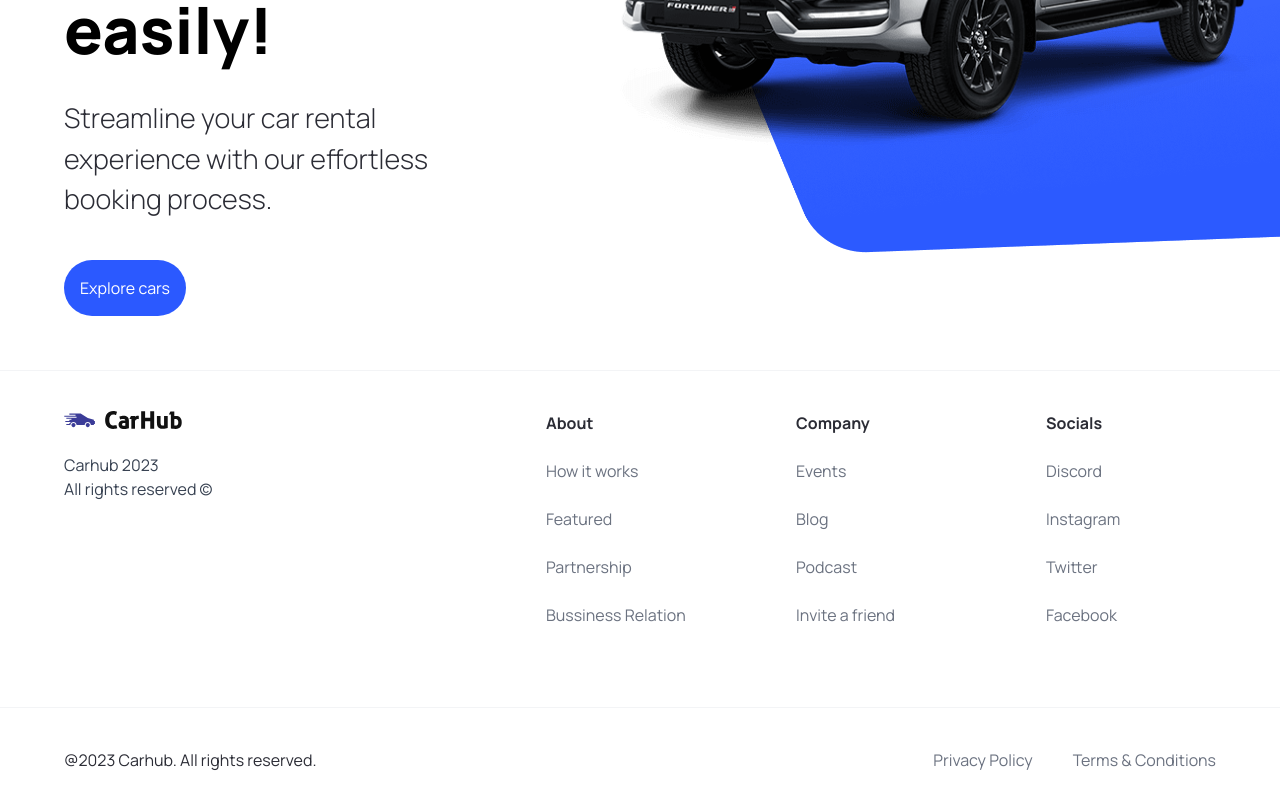
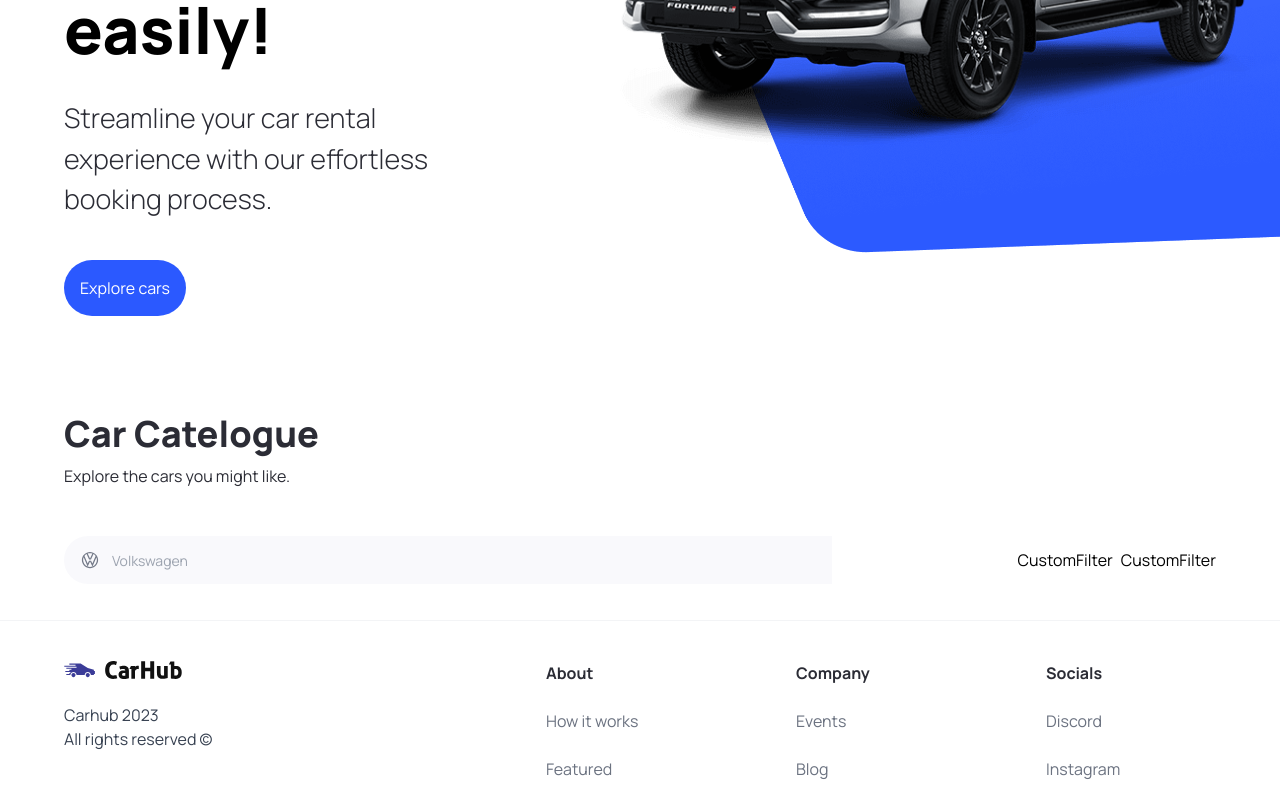
Before and after one commit to K-Aayush/car_showcase-NextJS, a Next.js app: page / in a window 1280 px wide. Shown: the part 450-1247 px from the top of the page. Built offline with nearby package versions, Linux system fonts and the light colour scheme.

Commit message:
Search manufacturer

```diff
--- a/app/page.tsx
+++ b/app/page.tsx
@@ -1,10 +1,25 @@
-import { Hero } from '@/components'
+import { Hero, CustomFilter, SearchBar } from '@/components'
 import Image from 'next/image'
 
 export default function Home() {
   return (
     <main className="overflow-hidden">
       <Hero />
+
+      <div className="mt-12 padding-x padding-y max-width" id="discover">
+        <div className="home_text-container">
+          <h1 className="text-4xl font-extrabold">Car Catelogue</h1>
+          <p>Explore the cars you might like.</p>
+        </div>
+
+        <div className="home_filters">
+            <SearchBar />
+          <div className="home_filter-container">
+            <CustomFilter title="fuel" />
+            <CustomFilter title="Year" />
+          </div>
+        </div>
+      </div>
     </main>
   )
 }
--- /dev/null
+++ b/components/customFilter.tsx
@@ -0,0 +1,9 @@
+import React from 'react'
+
+const CustomFilter = () => {
+  return (
+    <div>CustomFilter</div>
+  )
+}
+
+export default CustomFilter
--- /dev/null
+++ b/components/searchBar.tsx
@@ -0,0 +1,27 @@
+"use client"
+
+import React from 'react'
+
+import { useState } from 'react'
+import { SearchManufacturer } from './'
+
+const SearchBar = () => {
+    const [manufacturer, setManufacturer] = useState('');
+
+    const handleSearch = () => {
+
+    }
+
+  return (
+    <form className="searchbar" onSubmit={handleSearch} action="">
+        <div className="searchbar_item">
+            <SearchManufacturer
+                manufacturer = {manufacturer}
+                setManufacturer = {setManufacturer}
+            />
+        </div>
+    </form>
+  )
+}
+
+export default SearchBar
--- /dev/null
+++ b/components/searchManufacturer.tsx
@@ -0,0 +1,84 @@
+"use client"
+
+import { manufacturers } from '@/constants'
+import { useState, Fragment } from 'react'
+import { SearchManufacturerProps } from '@/types'
+import { Combobox, Transition } from "@headlessui/react"
+import Image from 'next/image'
+import React from 'react'
+
+const SearchManufacturer = ({ manufacturer, setManufacturer }: SearchManufacturerProps) => {
+  const [query, setQuery] = useState('');
+
+  const filteredManufacturers = query === "" ? manufacturers : manufacturers.filter((item) => (
+    item.toLowerCase().replace(/\s+/g, "").includes(query.toLowerCase().replace(/\s+/g, ""))
+  ))
+
+  return (
+    <div className="search-manufacturer">
+      <Combobox value={manufacturer} onChange={setManufacturer}>
+        <div className="relative w-full">
+          <Combobox.Button className="absolute top-[14px]">
+            <Image
+              src="/car-logo.svg"
+              width={20}
+              height={20}
+              className="ml-4"
+              alt='car logo'
+            />
+          </Combobox.Button>
+
+          <Combobox.Input
+            className="search-manufacturer_input"
+            placeholder='Volkswagen'
+            displayValue={(manufacturer: string) => manufacturer}
+            onChange={(e)=> setQuery(e.target.value)}
+          />
+
+          <Transition
+           as={Fragment}
+           leave='transition ease-in duration-100'
+           leaveFrom='opacity-100'
+           leaveTo='opacity-0'
+           afterLeave={() => setQuery('')}
+           >
+              <Combobox.Options>
+                {
+                  filteredManufacturers.map((item) => (
+                    <Combobox.Option
+                    key={item}
+                    value={item}
+                    className={({ active })=> `
+                    relative search-manufacturer_option ${active ? 'bg-primary-blue text-white' :'text-gray-900'}
+                    `}>
+                      {({ selected, active }) => (
+                        <>
+                           <span
+                          className={`block truncate ${
+                            selected ? 'font-medium' : 'font-normal'
+                          }`}
+                        >
+                          {item}
+                        </span>
+                        {selected ? (
+                          <span
+                            className={`absolute inset-y-0 left-0 flex items-center pl-3 ${
+                              active ? 'text-white' : 'text-teal-600'
+                            }`}
+                          >
+                          </span>
+                        ) : null}
+                        </>
+                      )}
+                  </Combobox.Option>
+                  ))
+                }
+              </Combobox.Options>
+          </Transition>
+        </div>
+      </Combobox>
+    </div>
+  )
+}
+
+export default SearchManufacturer
--- a/package.json
+++ b/package.json
@@ -9,6 +9,7 @@
     "lint": "next lint"
   },
   "dependencies": {
+    "@headlessui/react": "^1.7.15",
     "@types/node": "20.4.0",
     "@types/react": "18.2.14",
     "@types/react-dom": "18.2.6",
--- a/types/index.ts
+++ b/types/index.ts
@@ -6,3 +6,8 @@
     handleClick?: MouseEventHandler<HTMLButtonElement>;
     btnType?: "button" | "submit";
 }
+
+export interface SearchManufacturerProps {
+    manufacturer: string;
+    setManufacturer: (manufacturer: string) => void;
+}
```
Also changed, not shown: components/index.ts (+7 -1 lines), 1 other file (tests, documents, lock files or other folders).
